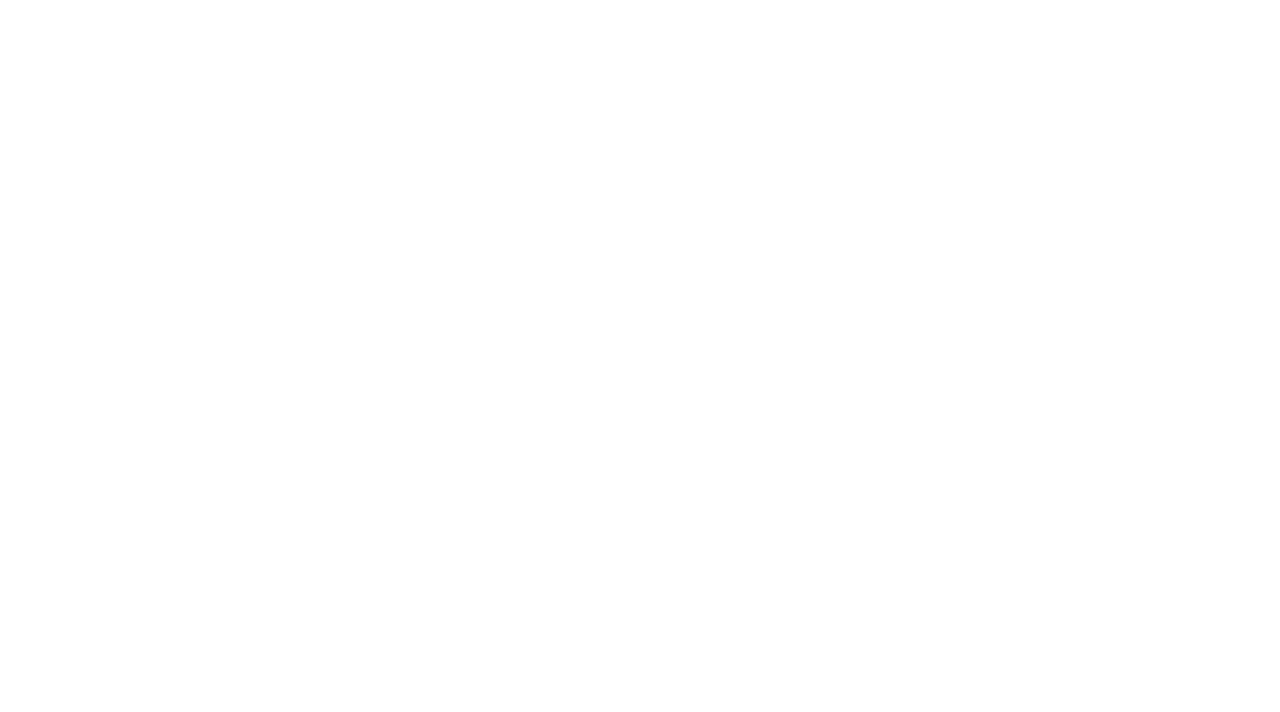
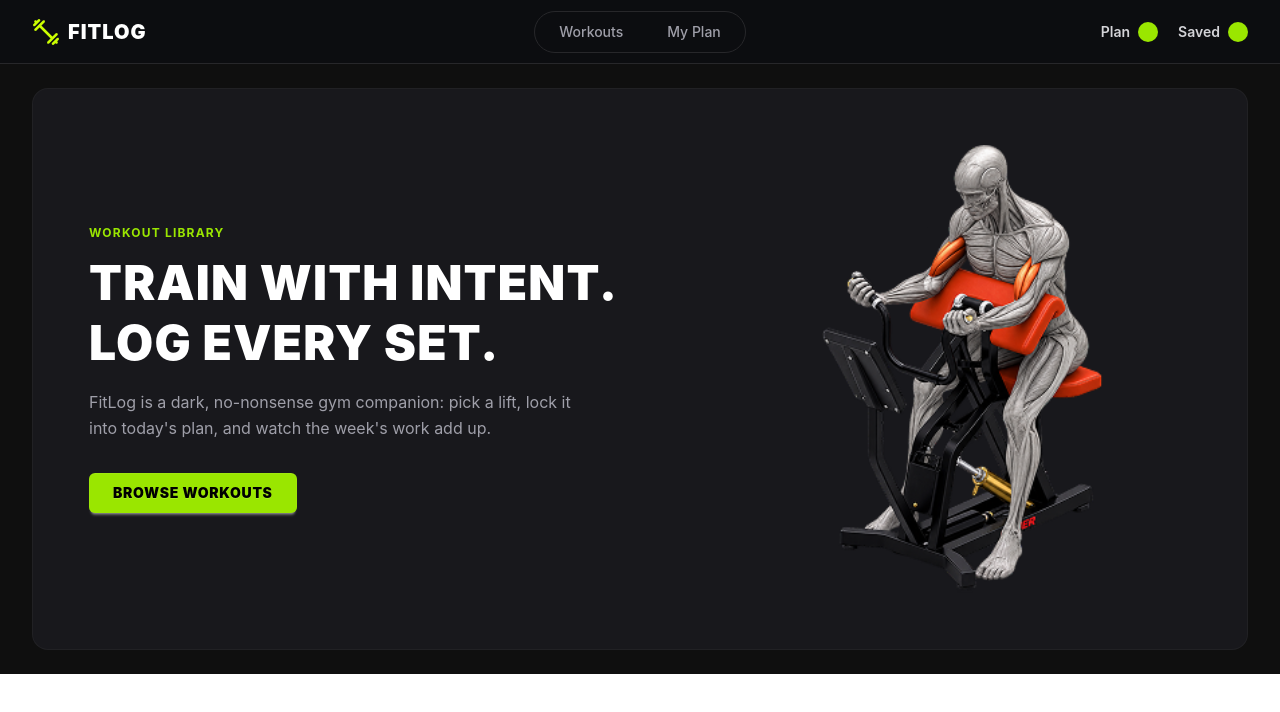
Before and after one commit to tahsincodes-design/Fit-Log-, a Next.js app: page / in a window 1280 px wide. Shown: the top 712 px of the page. Built offline with nearby package versions, Linux system fonts and the light colour scheme.

Commit message:
HeroBanner updated done

```diff
--- /dev/null
+++ b/app/Components/HomePage/HeroBanner.tsx
@@ -0,0 +1,52 @@
+import Image from 'next/image';
+import React from 'react';
+import banner from '@/app/assets/banner.png'
+
+const HeroBanner = () => {
+    return (
+        <section className="px-4 py-6 md:px-8 bg-[#0f0f0f]">
+            {/* Hero Container Card */}
+            <div className="bg-[#18181c] rounded-2xl p-8 md:p-12 lg:p-14 flex flex-col-reverse lg:flex-row items-center justify-between gap-8 border border-zinc-800/60">
+
+                {/* Left Text Content */}
+                <div className="flex-1 max-w-xl text-left">
+                    {/* Subheading / Category Badge */}
+                    <span className="text-lime-400 text-xs font-bold uppercase tracking-widest block mb-3">
+                        WORKOUT LIBRARY
+                    </span>
+
+                    {/* Main Title */}
+                    <h1 className="text-3xl md:text-5xl font-black text-white leading-tight tracking-wide uppercase mb-4">
+                        TRAIN WITH INTENT. LOG EVERY SET.
+                    </h1>
+
+                    {/* Description Paragraph */}
+                    <p className="text-zinc-400 text-sm md:text-base leading-relaxed mb-8 max-w-lg">
+                        FitLog is a dark, no-nonsense gym companion: pick a lift, lock it
+                        into today&apos;s plan, and watch the week&apos;s work add up.
+                    </p>
+
+                    {/* Call To Action Button */}
+                    <button className="btn bg-lime-400 hover:bg-lime-300 text-black font-black uppercase tracking-wider text-xs md:text-sm border-none px-6 rounded-md">
+                        BROWSE WORKOUTS
+                    </button>
+                </div>
+
+                {/* Right Illustration/Banner Image */}
+                <div className="flex-1 flex justify-center lg:justify-end w-full">
+                    <Image
+                        src={banner}
+                        alt="Workout Exercise Illustration"
+                        width={450}
+                        height={450}
+                        className="w-full max-w-md object-contain"
+                        priority
+                    />
+                </div>
+
+            </div>
+        </section>
+    );
+};
+
+export default HeroBanner;
--- a/app/Components/Navbar.tsx
+++ b/app/Components/Navbar.tsx
@@ -33,12 +33,12 @@ const Navbar = () => {
                         </li>
                         <li className="mt-2 border-t border-zinc-700 pt-2">
                             <Link href="#" className="flex justify-between">
-                                Plan <span className="badge bg-lime-400 text-black border-none font-bold">0</span>
+                                Plan <span className="badge bg-lime-400 text-black border-none font-bold"></span>
                             </Link>
                         </li>
                         <li>
                             <Link href="#" className="flex justify-between">
-                                Saved <span className="badge bg-lime-400 text-black border-none font-bold">2</span>
+                                Saved <span className="badge bg-lime-400 text-black border-none font-bold"></span>
                             </Link>
                         </li>
                     </ul>
@@ -81,7 +81,7 @@ const Navbar = () => {
                 <div className="flex items-center gap-2 cursor-pointer text-zinc-300 hover:text-white transition">
                     <span>Plan</span>
                     <span className="bg-lime-400 text-black w-5 h-5 rounded-full flex items-center justify-center text-xs font-bold">
-                        0
+
                     </span>
                 </div>
 
@@ -89,7 +89,7 @@ const Navbar = () => {
                 <div className="flex items-center gap-2 cursor-pointer text-zinc-300 hover:text-white transition">
                     <span>Saved</span>
                     <span className="bg-lime-400 text-black w-5 h-5 rounded-full flex items-center justify-center text-xs font-bold">
-                        2
+
                     </span>
                 </div>
             </div>
--- a/app/layout.tsx
+++ b/app/layout.tsx
@@ -1,6 +1,7 @@
 import type { Metadata } from "next";
 import { Geist, Geist_Mono } from "next/font/google";
 import "./globals.css";
+import Navbar from "./Components/Navbar";
 
 const geistSans = Geist({
   variable: "--font-geist-sans",
@@ -23,7 +24,9 @@ export default function RootLayout({ children }: LayoutProps<"/">) {
       lang="en"
       className={`${geistSans.variable} ${geistMono.variable} h-full antialiased`}
     >
-      <body className="min-h-full flex flex-col">{children}</body>
+      <body className="min-h-full flex flex-col">
+        <Navbar/>
+        {children}</body>
     </html>
   );
 }
--- a/app/page.tsx
+++ b/app/page.tsx
@@ -1,9 +1,10 @@
 import Image from "next/image";
+import HeroBanner from "./Components/HomePage/HeroBanner";
 
 export default function Home() {
   return (
     <div>
-
+        <HeroBanner/>
     </div>
   );
 }
```
Also changed, not shown: app/assets/banner.png (added), app/assets/logo.png (added).
